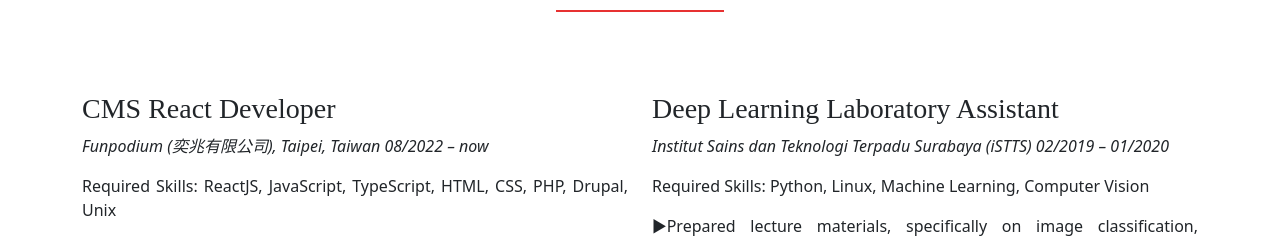
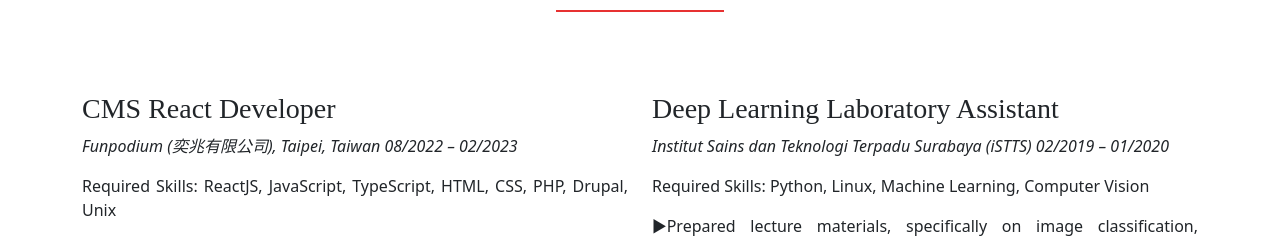
Before and after one commit to richardsugiarto/richard-sugiarto, a React (Create React App) app: page / in a window 1280 px wide. Shown: the part 2520-2758 px from the top of the page. Built offline with nearby package versions, Linux system fonts and the light colour scheme.

Commit message:
Update Resume.js

```diff
--- a/src/pages/Resume.js
+++ b/src/pages/Resume.js
@@ -23,7 +23,7 @@ function Resume() {
                         <Col lg="6" sm="12">
                             <span style={{ textAlign: 'justify' }}>
                                 <h3>CMS React Developer</h3>
-                                <p style={{ fontStyle: 'italic' }}>Funpodium (奕兆有限公司), Taipei, Taiwan 08/2022 – now</p>
+                                <p style={{ fontStyle: 'italic' }}>Funpodium (奕兆有限公司), Taipei, Taiwan 08/2022 – 02/2023</p>
                                 <p>Required Skills: ReactJS, JavaScript, TypeScript, HTML, CSS, PHP, Drupal, Unix</p>
                                 <p>
                                     ►Cooperate with product managers and back-end development engineers to complete the requirements and
```
